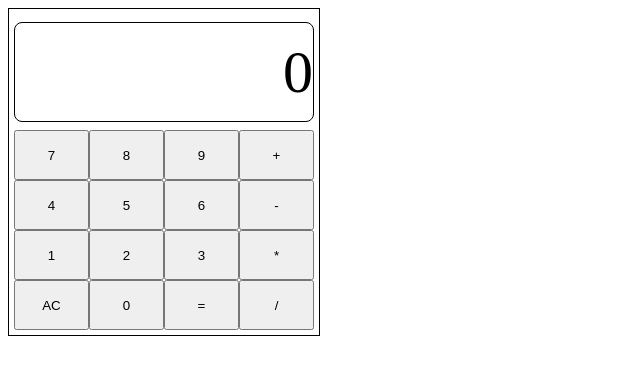
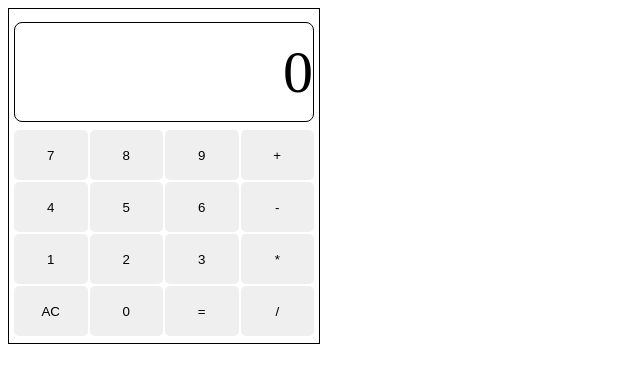
Before and after one commit to huymn/TOP-calculator, a plain HTML site: page index.html in a window 1280 px wide. Shown: the whole page, without its empty margins (0-640 px from the left). Drawn offline with Linux system fonts and the light colour scheme.

Commit message:
feat: add css to increase margin and gaps
Authorized-by: Huy Nguyen (huynguyen560@gmail.com)

```diff
--- a/style.css
+++ b/style.css
@@ -23,10 +23,14 @@
   justify-content: center;
   align-items: center;
   flex: auto;
+  gap: 2px;
+  margin: 2px 0px;
 }
 
 .row button {
   padding: 10px 20px;
   height: 50px;
   width: 100px;
+  border: none;
+  border-radius: 5px;
 }
```
